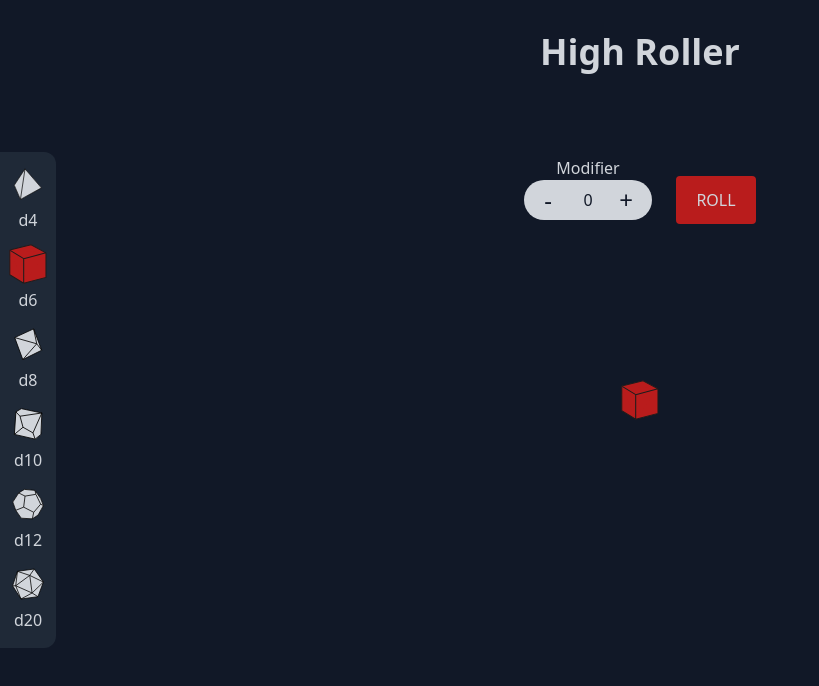
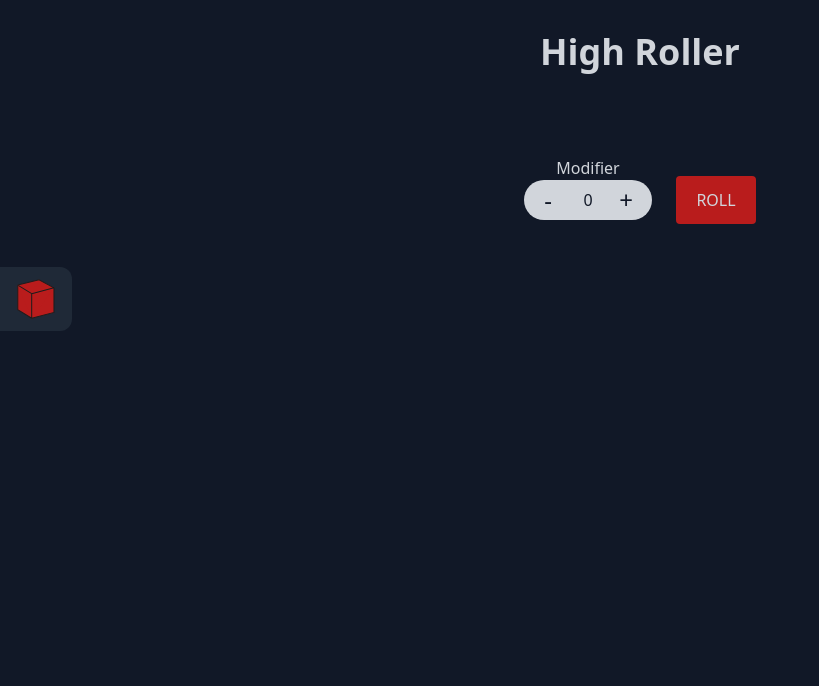
Before and after one commit to iamcrjones/high-roller-pwa, a Next.js app: page / in a window 1280 px wide. Shown: the top 686 px of the page, without its empty margins (0-819 px from the left). Built offline with nearby package versions, Linux system fonts and the light colour scheme.

Commit message:
dice list drawer v0. fixed position

```diff
--- a/src/components/roll-page/components/dice-list.tsx
+++ b/src/components/roll-page/components/dice-list.tsx
@@ -6,8 +6,18 @@ import D10Svg from "./dice-svgs/D10Svg";
 import D12Svg from "./dice-svgs/D12Svg";
 import D20Svg from "./dice-svgs/D20Svg";
 
-type DiceListProps = { dispatch: (val: string) => void; currentDice: string };
-const DiceList = ({ dispatch, currentDice }: DiceListProps) => {
+type DiceListProps = {
+  handleDiceChange: (val: string) => void;
+  handleDrawerOpen: (val: boolean) => void;
+  currentDice: string;
+  open: boolean;
+};
+const DiceList = ({
+  handleDiceChange,
+  handleDrawerOpen,
+  currentDice,
+  open,
+}: DiceListProps) => {
   const diceMap = useMemo(() => {
     return new Map([
       ["d4", D4Svg],
@@ -25,8 +35,25 @@ const DiceList = ({ dispatch, currentDice }: DiceListProps) => {
   }, [diceMap, currentDice]);
 
   return (
-    <>
-      <div className=" absolute left-0 flex flex-col justify-center space-y-4 rounded-xl rounded-l-none bg-gray-800 px-2 py-4 text-gray-300">
+    <div
+      className={`absolute left-0 top-1/3 flex flex-col justify-center overflow-hidden rounded-l-none ${
+        open ? "space-y-4" : "space-y-0"
+      } rounded-xl bg-gray-800 p-4 text-gray-300`}
+    >
+      <div
+        className="flex items-center justify-center"
+        onClick={() => {
+          handleDrawerOpen(!open);
+          console.log({ open });
+        }}
+      >
+        <SelectedDice currentDice={currentDice} />
+      </div>
+      <div
+        className={`ease transition-height duration-500 ${
+          open ? "max-h-[500px]" : "pointer-events-none max-h-0 opacity-0"
+        } `}
+      >
         {[...diceMap].map((entry) => {
           const EntryComponent = entry[1];
           return (
@@ -34,7 +61,7 @@ const DiceList = ({ dispatch, currentDice }: DiceListProps) => {
               key={entry[0]}
               className="flex h-16 w-10 flex-col items-center space-y-2"
               onClick={() => {
-                currentDice !== entry[0] && dispatch(entry[0]);
+                currentDice !== entry[0] && handleDiceChange(entry[0]);
                 window?.navigator?.vibrate(50);
               }}
             >
@@ -44,8 +71,7 @@ const DiceList = ({ dispatch, currentDice }: DiceListProps) => {
           );
         })}
       </div>
-      <SelectedDice currentDice={currentDice} />
-    </>
+    </div>
   );
 };
 
--- a/src/utils/previous-rolls.tsx
+++ b/src/components/roll-page/components/previous-rolls.tsx
@@ -1,5 +1,5 @@
 import React from "react";
-import type { PrevRoll } from "./reducer";
+import type { PrevRoll } from "../../../utils/reducer";
 
 type PrevRollsProps = {
   prevResults: { roll: number; modifier: number }[];
--- a/src/pages/roll-page/index.tsx
+++ b/src/pages/roll-page/index.tsx
@@ -6,7 +6,7 @@ import DiceList from "../../components/roll-page/components/dice-list";
 import Modifier from "../../components/roll-page/components/modifier";
 import CurrentRoll from "@/utils/current-roll";
 import { handleRoll } from "@/utils/handle-roll";
-import PreviousRolls from "@/utils/previous-rolls";
+import PreviousRolls from "@/components/roll-page/components/previous-rolls";
 
 const initialState = {
   result: null,
@@ -14,6 +14,7 @@ const initialState = {
   removedPrevResult: null,
   diceType: "d6",
   modifier: 0,
+  diceDrawerOpen: false,
 };
 const RollPage = () => {
   const [state, dispatch] = useReducer<Reducer<State, Action>>(
@@ -26,6 +27,9 @@ const RollPage = () => {
   }
   function handleModChange(val: number) {
     dispatch({ type: "setModifier", payload: val });
+  }
+  function handleDrawerOpen(val: boolean) {
+    dispatch({ type: "setDiceDrawerOpen", payload: val });
   }
   return (
     <>
@@ -64,7 +68,12 @@ const RollPage = () => {
           </div>
         </div>
       </div>
-      <DiceList dispatch={handleDiceChange} currentDice={state.diceType} />
+      <DiceList
+        handleDiceChange={handleDiceChange}
+        handleDrawerOpen={handleDrawerOpen}
+        currentDice={state.diceType}
+        open={state.diceDrawerOpen}
+      />
     </>
   );
 };
--- a/src/utils/reducer.ts
+++ b/src/utils/reducer.ts
@@ -4,6 +4,7 @@ export type State = {
   removedPrevResult: PrevRoll | null;
   diceType: string;
   modifier: number;
+  diceDrawerOpen: boolean;
 };
 
 export type PrevRoll = { roll: number; modifier: number };
@@ -17,7 +18,8 @@ export type Action =
   | { type: "setDiceType"; payload: string }
   | { type: "setModifier"; payload: number }
   | { type: "setPrevResults"; payload: PrevRes }
-  | { type: "setRemovedPrev"; payload: PrevRoll };
+  | { type: "setRemovedPrev"; payload: PrevRoll }
+  | { type: "setDiceDrawerOpen"; payload: boolean };
 
 function reducer(state: State, action: Action): State {
   const { type, payload } = action;
@@ -32,6 +34,8 @@ function reducer(state: State, action: Action): State {
       return { ...state, prevResults: payload };
     case "setRemovedPrev":
       return { ...state, removedPrevResult: payload };
+    case "setDiceDrawerOpen":
+      return { ...state, diceDrawerOpen: payload };
     default:
       return state;
   }
--- a/tailwind.config.ts
+++ b/tailwind.config.ts
@@ -4,6 +4,7 @@ export default {
   content: ["./src/**/*.{js,ts,jsx,tsx}"],
   theme: {
     extend: {
+      transitionProperty: { "max-height": "max-height" },
       fontFamily: { roboto: ["Roboto Mono", "monospace"] },
       animation: {
         "slide-out": "slide-out 0.75s ease forwards",
```
